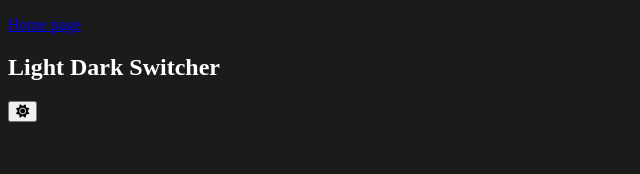
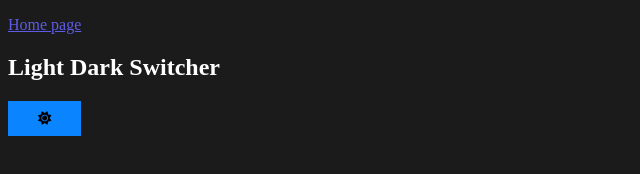
Before and after one commit to PARC6502/VanillaWebBasics, a plain HTML site: page LightDarkSwitcher/index.html in a window 1280 px wide. Both pictures are taken after a click on the button 21 px from the left and 111 px from the top of the page. Shown: the whole page, without its empty margins (0-640 px from the left). Drawn offline with Linux system fonts and the light colour scheme.

Commit message:
Make code more concise, add more dark mode styling

```diff
--- a/LightDarkSwitcher/index.css
+++ b/LightDarkSwitcher/index.css
@@ -1,9 +1,24 @@
-.light {
+/* Light theme */
+body {
     color:black;
     background-color: beige;
 }
+button {
+    background-color: rgb(0, 122, 255);
+    border: none;
+    padding: 10px 30px;
+}
 
-.dark {
+/* Dark theme */
+body.dark {
     color: white;
     background-color: #1b1b1b;
 }
+
+body.dark button {
+    background-color: rgb(10, 132, 255);
+}
+
+body.dark a {
+    color: rgb(94, 92, 230);
+}
--- a/LightDarkSwitcher/index.html
+++ b/LightDarkSwitcher/index.html
@@ -8,7 +8,7 @@
     <link rel="stylesheet" href="index.css">
     <title>Light Dark Switcher</title>
 </head>
-<body class="light">
+<body class="">
     <main>
         <p><a href="/index.html">Home page</a></p>
         <h2>Light Dark Switcher</h2>
--- a/LightDarkSwitcher/index.js
+++ b/LightDarkSwitcher/index.js
@@ -1,20 +1,19 @@
-let darkMode = false
 let toggle = document.getElementById("toggle")
 let icon = document.getElementById("icon")
 let body = document.body
+let darkMode = body.classList.contains("dark")
 
 toggle.onclick = function toggle() {
+    body.classList.toggle("dark")
     darkMode ? switchToLight() : switchToDark()
 }
 
 function switchToDark() {
     icon.className = "fa-solid fa-sun"
-    body.className = "dark"
     darkMode = true
 }
 
 function switchToLight() {
     icon.className = "fa-solid fa-moon"
-    body.className = "light"
     darkMode = false
 }
```
